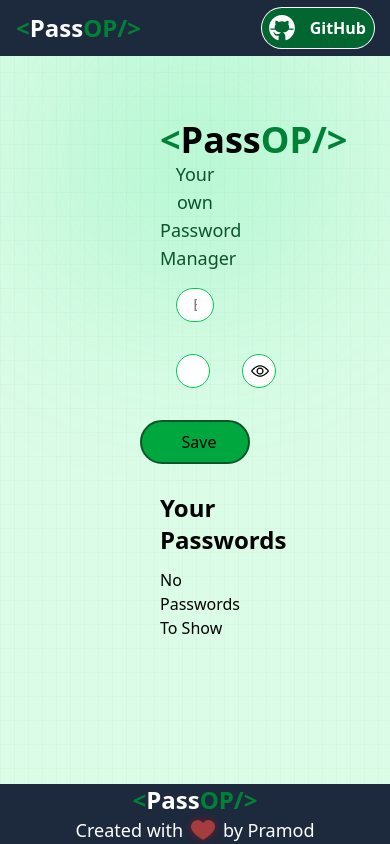
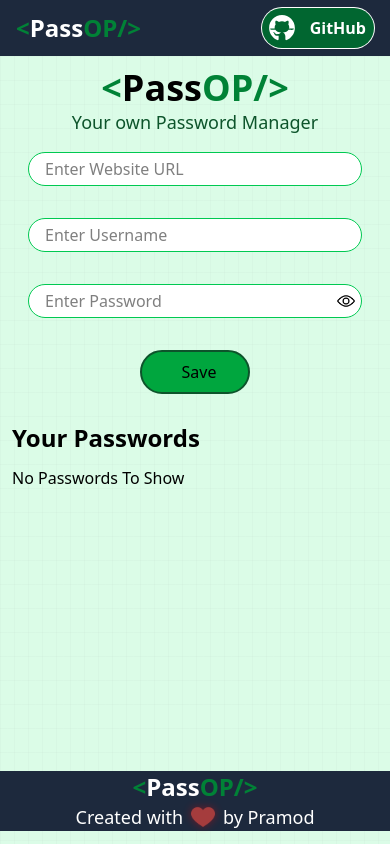
Before and after one commit to Pramodsnz01/Password-Manager, a React (Vite) app: page / in a window 390 px wide. Built offline with nearby package versions, Linux system fonts and the light colour scheme; some icons are missing.

Commit message:
responsive ui

```diff
--- a/src/App.jsx
+++ b/src/App.jsx
@@ -9,9 +9,11 @@ function App() {
 
   return (
     <>
-      <Navbar/>
-      <Manager/>
-      <Footer/>
+      <Navbar />
+      <div className=" bg-green-100 bg-[linear-gradient(to_right,#8080800a_1px,transparent_1px),linear-gradient(to_bottom,#8080800a_1px,transparent_1px)] bg-[size:14px_24px]">
+      <Manager />
+      </div>
+      <Footer />
     </>
   )
 }
--- a/src/components/Footer.jsx
+++ b/src/components/Footer.jsx
@@ -2,7 +2,7 @@ import React from 'react'
 
 const Footer = () => {
   return (
-    <div className="bg-slate-800 text-white flex flex-col justify-center items-center fixed bottom-0 w-full">
+    <div className="bg-slate-800 text-white flex flex-col justify-center items-center w-full">
       <div className="logo font-bold text-white text-2xl">
         <span className='text-green-700'>&lt;</span>
         Pass
--- a/src/components/Manager.jsx
+++ b/src/components/Manager.jsx
@@ -46,8 +46,8 @@ const Manager = () => {
     const username = form.username.trim()
     const password = form.password.trim()
 
-    if (!site || !username || !password) {
-      toast.error('Please fill out all fields before saving.', {
+    if (!site || !username || !password || site.length < 4 || username.length < 4 || password.length < 4) {
+      toast.error('Please fill all fields with at least 4 characters.', {
         position: "top-right",
         autoClose: 3000,
         hideProgressBar: false,
@@ -121,18 +121,18 @@ const Manager = () => {
       />
       <div className="absolute inset-0 -z-10 h-full w-full bg-green-100 bg-[linear-gradient(to_right,#8080800a_1px,transparent_1px),linear-gradient(to_bottom,#8080800a_1px,transparent_1px)] bg-[size:14px_24px]"><div className="absolute left-0 right-0 top-0 -z-10 m-auto h-[310px] w-[310px] rounded-full bg-green-400 opacity-20 blur-[100px]"></div></div>
 
-      <div className="mycontainer ">
+      <div className="p-3 md:mycontainer min-h-[84.7vh]">
         <h1 className='text-4xl text font-bold text-center'>
           <span className='text-green-700'>&lt;</span>
           Pass
           <span className='text-green-700'>OP/&gt;</span></h1>
         <p className='text-green-900 text-lg text-center'>Your own Password Manager</p>
         <div className="text-black flex flex-col p-4 gap-8 items-center">
-          <input value={form.site} onChange={handleChange} placeholder='Enter Website URL' className='rounded-full bg-white border border-green-500 w-full p-4 py-1' type="text" name='site' />
-          <div className="flex w-full justify-between gap-8">
-            <input value={form.username} onChange={handleChange} placeholder='Enter Username' className='rounded-full bg-white border border-green-500 w-full p-4 py-1' type="text" name='username' />
+          <input value={form.site} onChange={handleChange} placeholder='Enter Website URL' className='rounded-full bg-white border border-green-500 w-full p-4 py-1' type="text" name='site' id='site'/>
+          <div className="flex flex-col md:flex-row w-full justify-between gap-8">
+            <input value={form.username} onChange={handleChange} placeholder='Enter Username' className='rounded-full bg-white border border-green-500 w-full p-4 py-1' type="text" name='username' id='username' />
             <div className="relative">
-              <input ref={passwordRef} value={form.password} onChange={handleChange} placeholder='Enter Password' className='rounded-full bg-white border border-green-500 w-full p-4 py-1' type="password" name='password' />
+              <input ref={passwordRef} value={form.password} onChange={handleChange} placeholder='Enter Password' className='rounded-full bg-white border border-green-500 w-full p-4 py-1' type="password" name='password' id='password' />
               <span className='absolute right-[3px] top-[4px] cursor-pointer' onClick={showPassword}><img ref={ref} className='p-1' width={26} src="icons/view.png" alt="show" /></span>
             </div>
           </div>
@@ -145,7 +145,7 @@ const Manager = () => {
         <div className="passwords">
           <h2 className='font-bold text-2xl py-3'>Your Passwords</h2>
           {passwordArray.length === 0 && <div className="">No Passwords To Show</div>}
-          {passwordArray.length != 0 && <table className="table-auto w-full rounded-md overflow-hidden">
+          {passwordArray.length != 0 && <table className="table-auto w-full rounded-md overflow-hidden mb-10">
             <thead className='bg-green-800 text-white'>
               <tr>
                 <th className='py-2'>Site</th>
```
